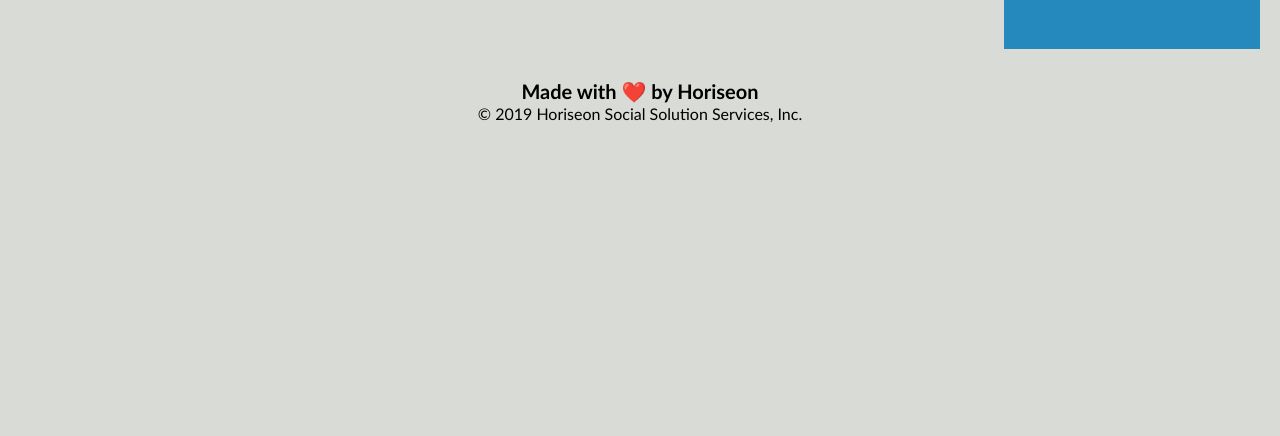
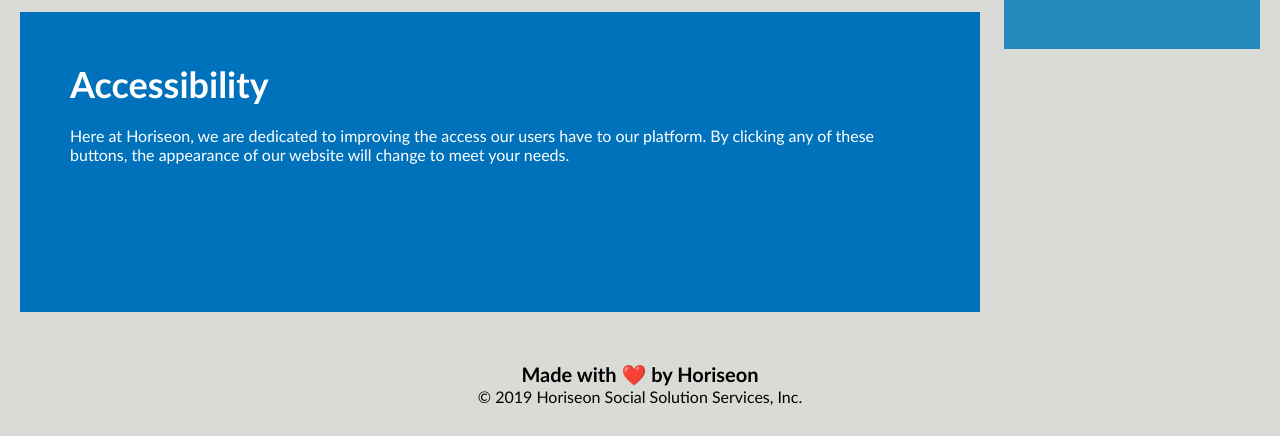
Before and after one commit to wijeremy/horiseonAccessibility, a plain HTML site: page index.html in a window 1280 px wide. Shown: the part 1874-2310 px from the top of the page. Before the commit the page ends 2027 px from the top, so only its background shows below. Drawn offline with Linux system fonts and the light colour scheme.

Commit message:
added a new paragraph named Accessibility. I hope I'm not biting off more than I can chew. I hope to make a suite of buttons that changes the appearance of the website to make it more acessible to people with disabilities. Color Blindness doesn't seem to be too much of an issue for the page; it is already rather monochromatic. But I hope to integrate a dark theme for anyone with light sensitivity, and a simple theme which removes clutter from the page and lays everything out neatly and clearly for users with autism. I may also incorporate buttons that change the size of text if I have time.

```diff
--- a/index.html
+++ b/index.html
@@ -20,6 +20,9 @@
                 </li>
                 <li>
                     <a href="#social-media-marketing">Social Media Marketing</a>
+                </li>
+                <li>
+                    <a href='#accessibility'>Accessibility</a>
                 </li>
             </ul>
         </div>
@@ -52,6 +55,13 @@
             <h2>Social Media Marketing</h2>
             <p>
                 Social media continues to have a sizable influence on buying habits. Social media marketing helps you determine which platforms are suited to your brand, using analytics to find the right markets and increase your lead generation.
+            </p>
+        </div>
+        <!-- Accessibility -->
+        <div id="accessibility" class="paragraph">
+            <h2>Accessibility</h2>
+            <p>
+                Here at Horiseon, we are dedicated to improving the access our users have to our platform. By clicking any of these buttons, the appearance of our website will change to meet your needs.
             </p>
         </div>
     </div>
```
Also changed, not shown: Assets/JS/theme-button.js (added).
